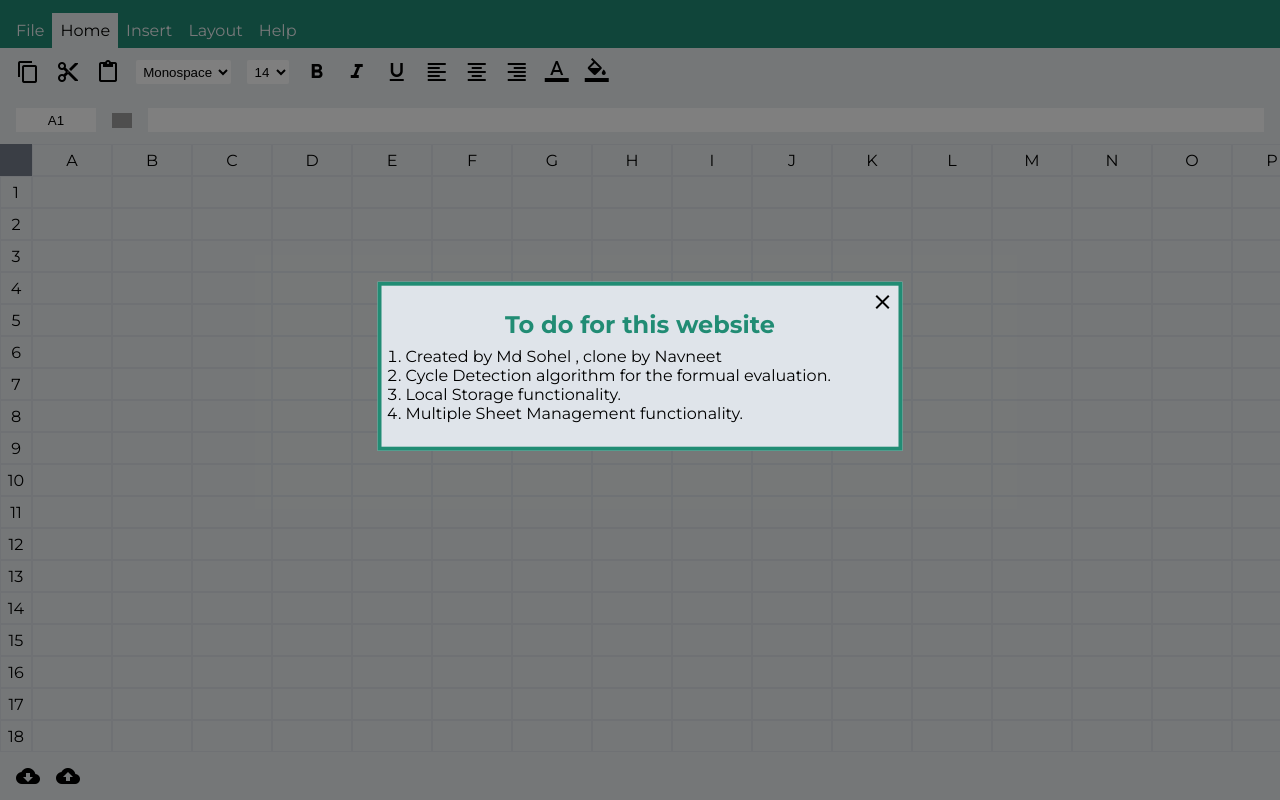
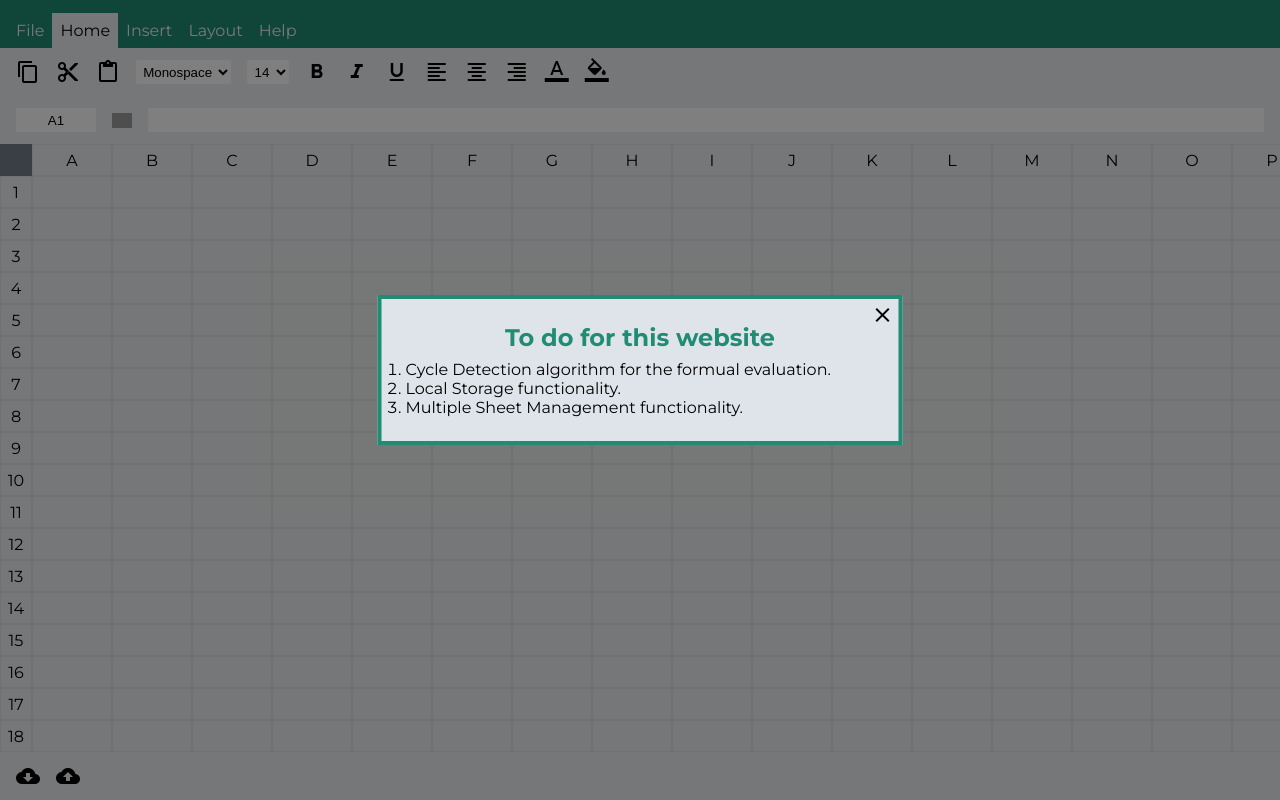
Before and after one commit to noobCode-69/ExcelClone, a plain HTML site: page index.html in a window 1280 px wide. Drawn offline with Linux system fonts and the light colour scheme; grey boxes are pictures that could not be loaded.

Commit message:
message removed

```diff
--- a/index.html
+++ b/index.html
@@ -18,7 +18,6 @@
       <p>
         <h2 style="text-align: center; color : #218c74">To do for this website</h2>
         <ol style="margin-top: 0.5rem;">
-            <li>Created by Md Sohel , clone by Navneet</li>
             <li>Cycle Detection algorithm for the formual evaluation.</li>
             <li>Local Storage functionality.</li>
             <li>Multiple Sheet Management functionality.</li>
```
